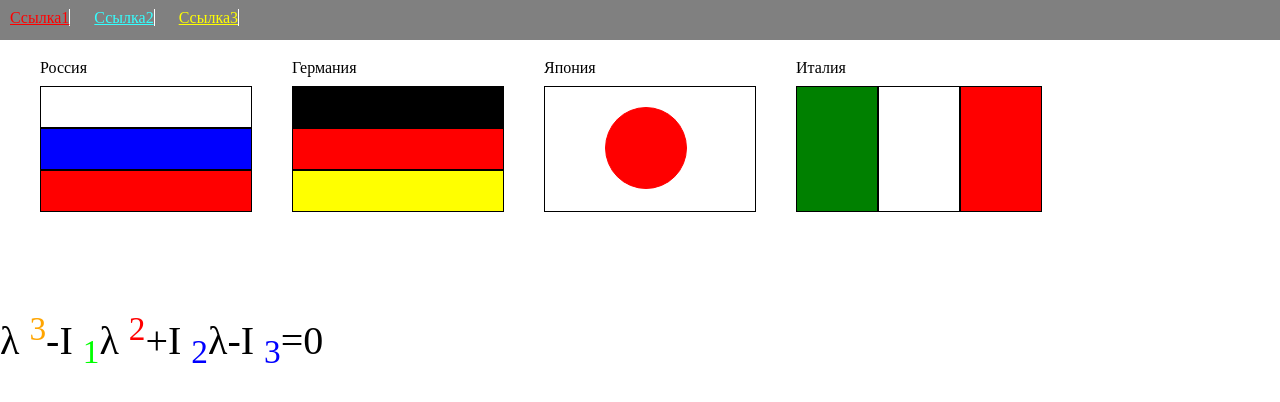
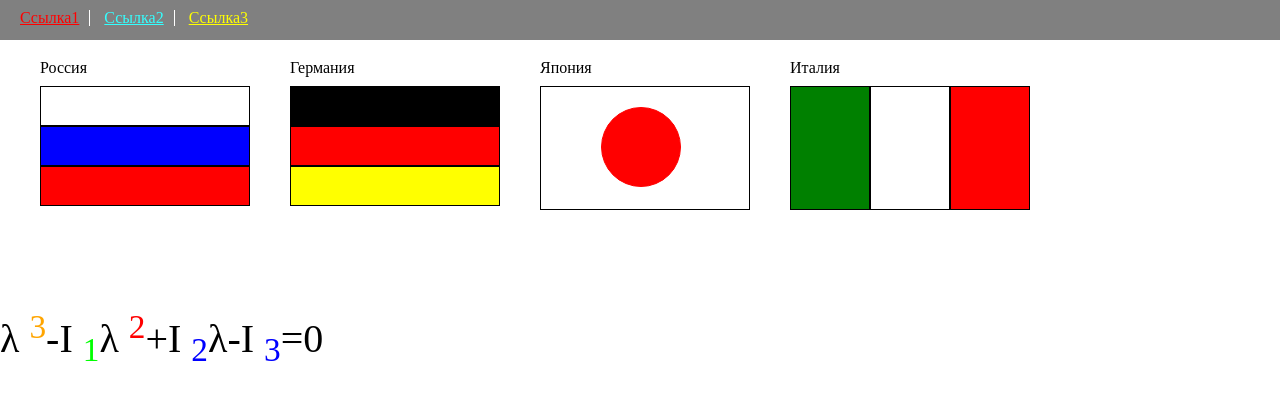
Before and after one commit to aleksandra-zagorovskaya/homework2, a plain HTML site: page index.html in a window 1280 px wide. Drawn offline with Linux system fonts and the light colour scheme.

Commit message:
final version

```diff
--- a/main.css
+++ b/main.css
@@ -1,3 +1,10 @@
+*{
+    -webkit-box-sizing: border-box;
+    -moz-box-sizing: border-box;
+    box-sizing: border-box;
+    padding: 0;
+    margin: 0;
+}
 .link {
     color: red;
 }
@@ -12,16 +19,19 @@
     background-color: grey;
     height: 40px;
 }
+ul {
+    padding: 10px;
+}
 ul li {
     display: inline-block;
-    padding: 10px;
 }
-li a {
+li {
     border-right: 1px solid white;
+    padding: 0 10px;
 }
-/*ul li:last-child {
+ul li:last-child {
     border-right: none;
-}*/
+}
 .float {
     float: left;
 }
```
